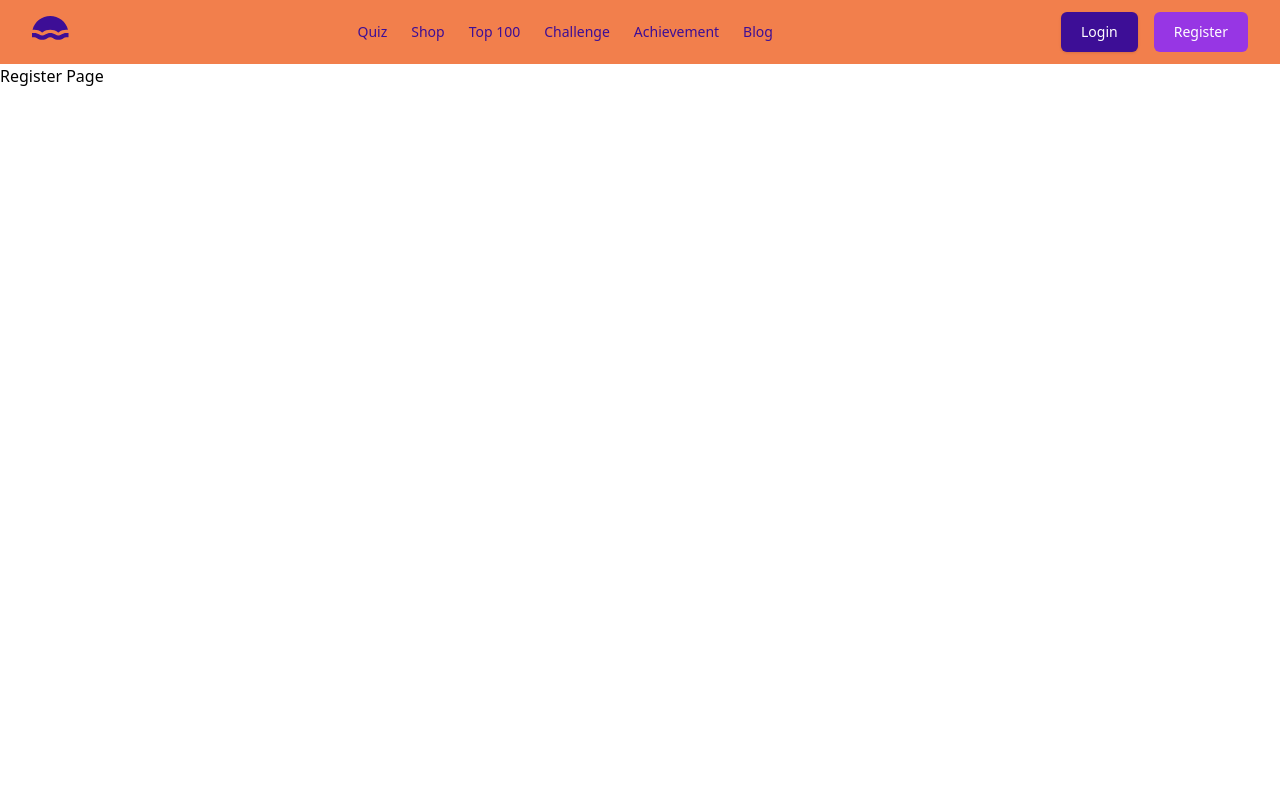
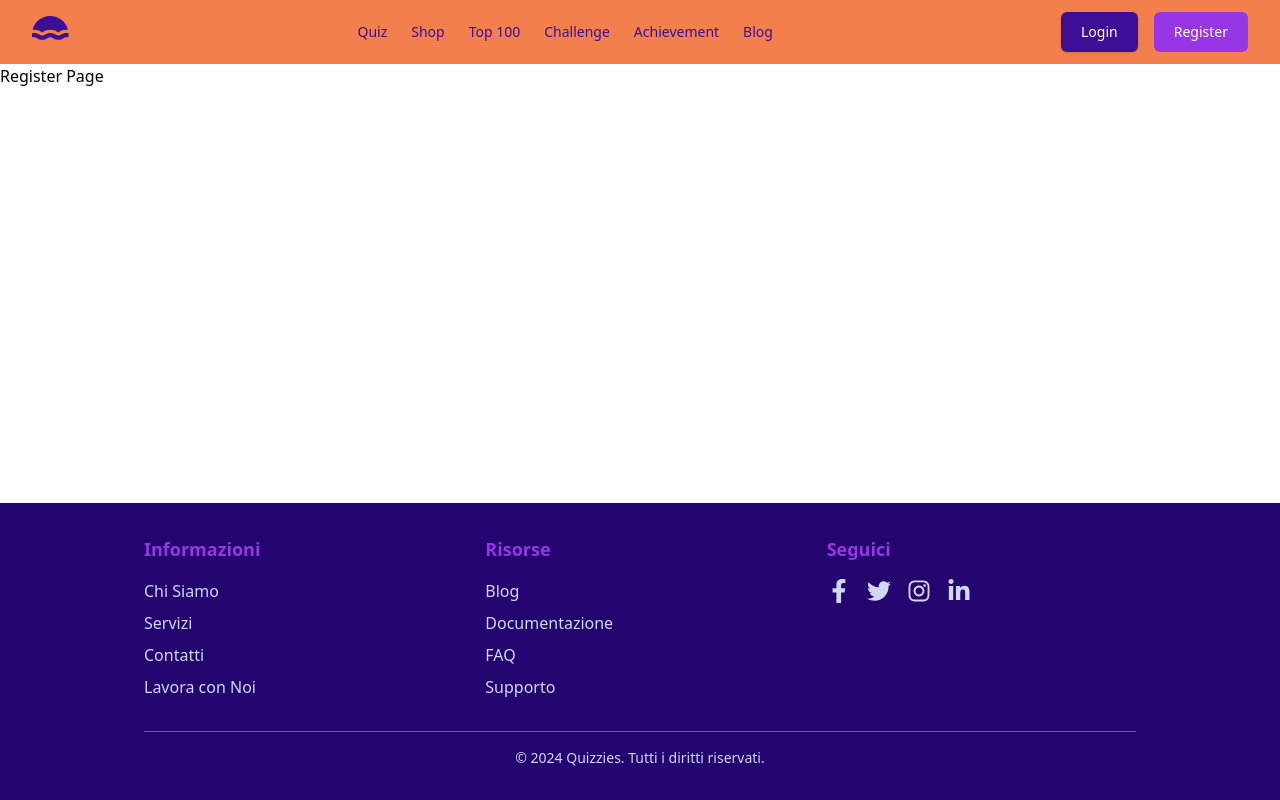
Before and after one commit to auroraloreti/quizzies, a React (Vite) app: page /register in a window 1280 px wide. Built offline with nearby package versions, Linux system fonts and the light colour scheme.

Commit message:
aggiunto il footer

```diff
--- a/package.json
+++ b/package.json
@@ -12,6 +12,7 @@
   "dependencies": {
     "react": "^18.3.1",
     "react-dom": "^18.3.1",
+    "react-icons": "^5.3.0",
     "react-router-dom": "^6.28.0"
   },
   "devDependencies": {
--- a/src/App.jsx
+++ b/src/App.jsx
@@ -1,25 +1,23 @@
 import { BrowserRouter, Routes, Route } from "react-router-dom";
 import Home from "./Home/Home";
 import Navbar from "./Home/Navbar";
+import Footer from "./Home/Footer";
 
 function App() {
   return (
-    <BrowserRouter
-      future={{
-        v7_startTransition: true,
-        v7_relativeSplatPath: true,
-      }}
-    >
-      <div className="app-container">
+    <BrowserRouter>
+      <div className="flex flex-col min-h-screen">
         <Navbar />
-        <main>
+
+        <main className="flex-grow">
           <Routes>
             <Route path="/" element={<Home />} />
             <Route path="/login" element={<div>Login Page</div>} />
             <Route path="/register" element={<div>Register Page</div>} />
-            {/* Aggiungi altre route se necessario */}
           </Routes>
         </main>
+
+        <Footer />
       </div>
     </BrowserRouter>
   );
--- /dev/null
+++ b/src/Home/Footer.jsx
@@ -0,0 +1,132 @@
+import {
+  FaFacebookF,
+  FaTwitter,
+  FaInstagram,
+  FaLinkedinIn,
+} from "react-icons/fa";
+
+export default function Footer() {
+  return (
+    <footer className="bg-dark-blue text-periwinkle py-8">
+      <div className="container mx-auto px-4">
+        <div className="grid grid-cols-1 md:grid-cols-3 gap-8">
+          {/* Colonna Informazioni */}
+          <div>
+            <h2 className="text-lilac font-bold text-lg mb-4">Informazioni</h2>
+            <ul className="space-y-2">
+              <li>
+                <a
+                  href="#"
+                  className="text-periwinkle hover:text-purple transition"
+                >
+                  Chi Siamo
+                </a>
+              </li>
+              <li>
+                <a
+                  href="#"
+                  className="text-periwinkle hover:text-purple transition"
+                >
+                  Servizi
+                </a>
+              </li>
+              <li>
+                <a
+                  href="#"
+                  className="text-periwinkle hover:text-purple transition"
+                >
+                  Contatti
+                </a>
+              </li>
+              <li>
+                <a
+                  href="#"
+                  className="text-periwinkle hover:text-purple transition"
+                >
+                  Lavora con Noi
+                </a>
+              </li>
+            </ul>
+          </div>
+
+          {/* Colonna Risorse */}
+          <div>
+            <h2 className="text-lilac font-bold text-lg mb-4">Risorse</h2>
+            <ul className="space-y-2">
+              <li>
+                <a
+                  href="#"
+                  className="text-periwinkle hover:text-purple transition"
+                >
+                  Blog
+                </a>
+              </li>
+              <li>
+                <a
+                  href="#"
+                  className="text-periwinkle hover:text-purple transition"
+                >
+                  Documentazione
+                </a>
+              </li>
+              <li>
+                <a
+                  href="#"
+                  className="text-periwinkle hover:text-purple transition"
+                >
+                  FAQ
+                </a>
+              </li>
+              <li>
+                <a
+                  href="#"
+                  className="text-periwinkle hover:text-purple transition"
+                >
+                  Supporto
+                </a>
+              </li>
+            </ul>
+          </div>
+
+          {/* Colonna Social */}
+          <div>
+            <h2 className="text-lilac font-bold text-lg mb-4">Seguici</h2>
+            <div className="flex space-x-4">
+              <a
+                href="#"
+                className="text-periwinkle hover:text-purple transition"
+              >
+                <FaFacebookF size={24} />
+              </a>
+              <a
+                href="#"
+                className="text-periwinkle hover:text-purple transition"
+              >
+                <FaTwitter size={24} />
+              </a>
+              <a
+                href="#"
+                className="text-periwinkle hover:text-purple transition"
+              >
+                <FaInstagram size={24} />
+              </a>
+              <a
+                href="#"
+                className="text-periwinkle hover:text-purple transition"
+              >
+                <FaLinkedinIn size={24} />
+              </a>
+            </div>
+          </div>
+        </div>
+
+        <div className="border-t border-lilac mt-8 pt-4 text-center text-sm">
+          <p className="text-periwinkle">
+            &copy; {new Date().getFullYear()} Quizzies. Tutti i diritti
+            riservati.
+          </p>
+        </div>
+      </div>
+    </footer>
+  );
+}
```
Also changed, not shown: 1 other file (tests, documents, lock files or other folders).
